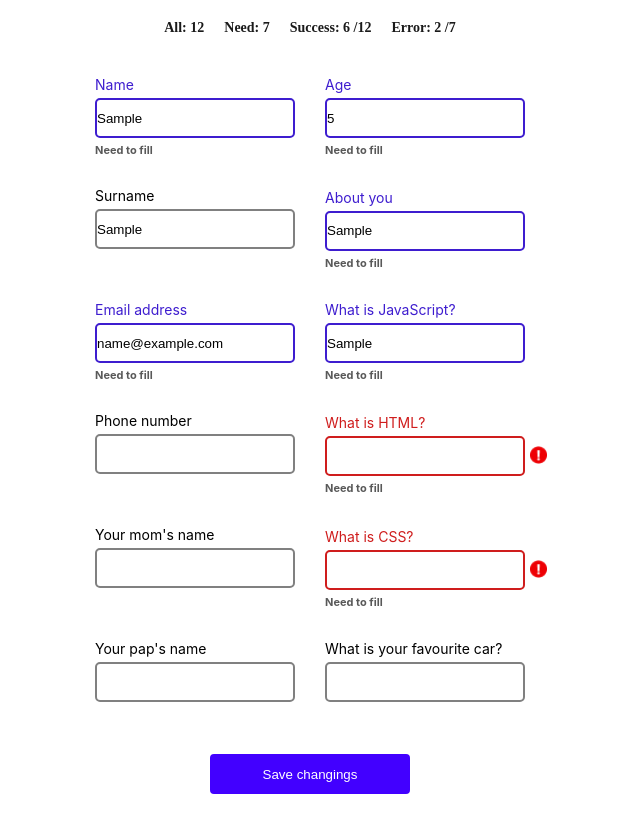
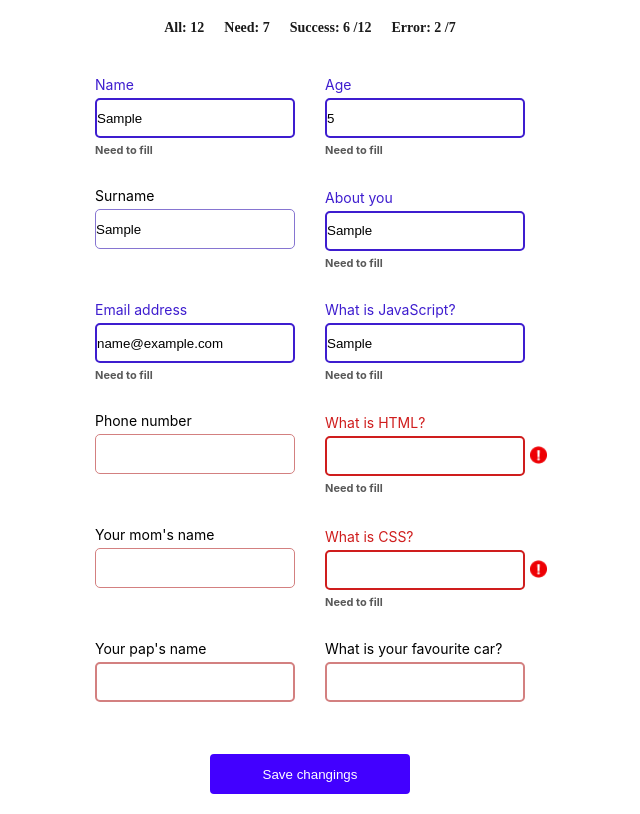
Before and after one commit to lecksa/Input, a plain HTML site: page index.html in a window 1280 px wide. Both pictures are taken after typing "Sample", "5", "Sample", "Sample", "name@example.com", "Sample" into the empty fields and a click on the button "Save changings". Shown: the whole page, without its empty margins (330-970 px from the left). Drawn offline with Linux system fonts and the light colour scheme.

Commit message:
extra functions

```diff
--- a/index.html
+++ b/index.html
@@ -41,27 +41,27 @@
             </div>
             <div class="item success">
                 <label for="about you">About you</label>
-                <input type="text" class="item_2" id="about you" name="about you">
+                <input type="text" class="item_2" id="about_you" name="about you">
                 <h2>Need to fill</h2>
             </div>
             <div class="item success">
                 <label for="email address">Email address</label>
-                <input type="text" id="email address" name="email address">
+                <input type="text" id="email_address" name="email address">
                 <h2>Need to fill</h2>
             </div>
             <div class="item success">
                 <label for="JavaScript?">What is JavaScript?</label>
-                <input type="text" id="JavaScript?" name="JavaScript?">
+                <input type="text" id="JavaScript" name="JavaScript?">
                 <h2>Need to fill</h2>
             </div>
             <div class="item sim">
                 <label for="phone number">Phone number</label>
-                <input type="number" id="phone number" name="phone number">
+                <input id="phone_number" name="phone number">
                 <br>
             </div>
             <div class="item success">
                 <label for="HTML?">What is HTML?</label>
-                <input type="text" id="HTML?" name="HTML?">
+                <input type="text" id="HTML" name="HTML?">
                 <h2>Need to fill</h2>
             </div>
             <div class="item sim">
@@ -71,7 +71,7 @@
             </div>
             <div class="item success">
                 <label for="CSS?">What is CSS?</label>
-                <input type="text" id="CSS?" name="CSS?">
+                <input type="text" id="CSS" name="CSS?">
                 <h2>Need to fill</h2>
             </div>
             <div class="item sim">
--- a/index.js
+++ b/index.js
@@ -20,6 +20,19 @@ let simps = document.querySelectorAll('.sim input')
 let rights = document.querySelector('.Right')
 let wrongs = document.querySelector('.Wrong')
 
+let nme = document.querySelector('#name')
+let snme = document.querySelector('#surname')
+let email_address = document.querySelector('#email_address')
+let phone_number = document.querySelector('#phone_number')
+let mom = document.querySelector('#mom')
+let pap = document.querySelector('#pap')
+let car = document.querySelector('#car')
+let age = document.querySelector('#age')
+let about_you = document.querySelector('#about_you')
+let JavaScript = document.querySelector('#JavaScript')
+let _HTML = document.querySelector('#HTML')
+let _CSS = document.querySelector('#CSS')
+
 
 form.onsubmit = (event) => {
     event.preventDefault();
@@ -29,33 +42,143 @@ form.onsubmit = (event) => {
 
     let successes = 0
 
-    simps.forEach(sim => {
-        if(sim.value.length > 0){
-            successes++
-        }
-    })
+    // simps.forEach(sim => {
+    //     if (sim.value.length > 0) {
+    //         successes++
+    //     }
+    // })
 
     inputs.forEach(inp => {
         if (inp.value.length === 0) {
             inp.parentElement.classList.remove('success')
             inp.parentElement.classList.add('error')
-            errors++
+            // errors++
         } else {
             inp.parentElement.classList.remove('error')
             inp.parentElement.classList.add('success')
-            successes++
+            // successes++
         }
     })
 
-    if(errors > 0){
+
+
+    if (/^[A-Z][a-zA-Z]+$/i.test(nme.value)) {
+        nme.parentElement.classList.add('success')
+        nme.parentElement.classList.remove('error')
+        successes++
+    } else {
+        nme.parentElement.classList.remove('success')
+        nme.parentElement.classList.add('error')
+        errors++
+    }
+
+    if (/^[0-9]+$/i.test(age.value)) {
+        age.parentElement.classList.add('success')
+        age.parentElement.classList.remove('error')
+        successes++
+    } else {
+        age.parentElement.classList.remove('success')
+        age.parentElement.classList.add('error')
+        errors++
+    }
+
+    if (/^[A-Z][a-zA-Z]+$/i.test(about_you.value)) {
+        about_you.parentElement.classList.add('success')
+        about_you.parentElement.classList.remove('error')
+        successes++
+    } else {
+        about_you.parentElement.classList.remove('success')
+        about_you.parentElement.classList.add('error')
+        errors++
+    }
+
+    if (/^[A-Z][a-zA-Z]+$/i.test(JavaScript.value)) {
+        JavaScript.parentElement.classList.add('success')
+        JavaScript.parentElement.classList.remove('error')
+        successes++
+    } else {
+        JavaScript.parentElement.classList.remove('success')
+        JavaScript.parentElement.classList.add('error')
+        errors++
+    }
+
+    if (/^[A-Z][a-zA-Z]+$/i.test(_HTML.value)) {
+        _HTML.parentElement.classList.add('success')
+        _HTML.parentElement.classList.remove('error')
+        successes++
+    } else {
+        _HTML.parentElement.classList.remove('success')
+        _HTML.parentElement.classList.add('error')
+        errors++
+    }
+
+    if (/^[A-Z][a-zA-Z]+$/i.test(_CSS.value)) {
+        _CSS.parentElement.classList.add('success')
+        _CSS.parentElement.classList.remove('error')
+        successes++
+    } else {
+        _CSS.parentElement.classList.remove('success')
+        _CSS.parentElement.classList.add('error')
+        errors++
+    }
+
+    if (/[-0-9a-zA-Z.+_]+@[-0-9a-zA-Z.+_]+\.[a-zA-Z]{2,4}/.test(email_address.value)) {
+        email_address.parentElement.classList.add('success')
+        email_address.parentElement.classList.remove('error')
+        successes++
+    } else {
+        email_address.parentElement.classList.remove('success')
+        email_address.parentElement.classList.add('error')
+        errors++
+    }
+
+    if (/^[A-Z][a-zA-Z]+$/i.test(snme.value)) {
+        snme.style.border = '1px solid rgb(134, 117, 209)'
+        successes++
+    } else {
+        snme.style.border = '2px solid rgb(211, 128, 128)'
+    }
+
+    if (/^998(9[012345789]|6[125679]|7[01234569])[0-9]{7}$/.test(phone_number.value)) {
+        phone_number.style.border = '1px solid rgb(134, 117, 209)'
+        successes++
+    } else {
+        phone_number.style.border = '1px solid rgb(211, 128, 128)'
+    }
+
+    if (/^[A-Z][a-zA-Z]+$/i.test(mom.value)) {
+        mom.style.border = '1px solid rgb(134, 117, 209)'
+        successes++
+    } else {
+        mom.style.border = '1px solid rgb(211, 128, 128)'
+    }
+
+    if (/^[A-Z][a-zA-Z]+$/i.test(pap.value)) {
+        pap.style.border = '1px solid rgb(134, 117, 209)'
+        successes++
+    } else {
+        pap.style.border = '2px solid rgb(211, 128, 128)'
+    }
+
+    if (/^[A-Z][a-zA-Z0-9]+$/i.test(car.value)) {
+        car.style.border = '1px solid rgb(134, 117, 209)'
+        successes++
+    } else {
+        car.style.border = '2px solid rgb(211, 128, 128)'
+    }
+
+
+
+    if (errors > 0) {
         alert('Вы должны заполнить все обязательные пункты!')
         wrongs.innerHTML = errors
         rights.innerHTML = successes
-    }else{
+    } else {
+        wrongs.innerHTML = errors
         rights.innerHTML = successes
-        wrongs.innerHTML = errors
         button()
     }
+
 }
 
 function button() {
```
